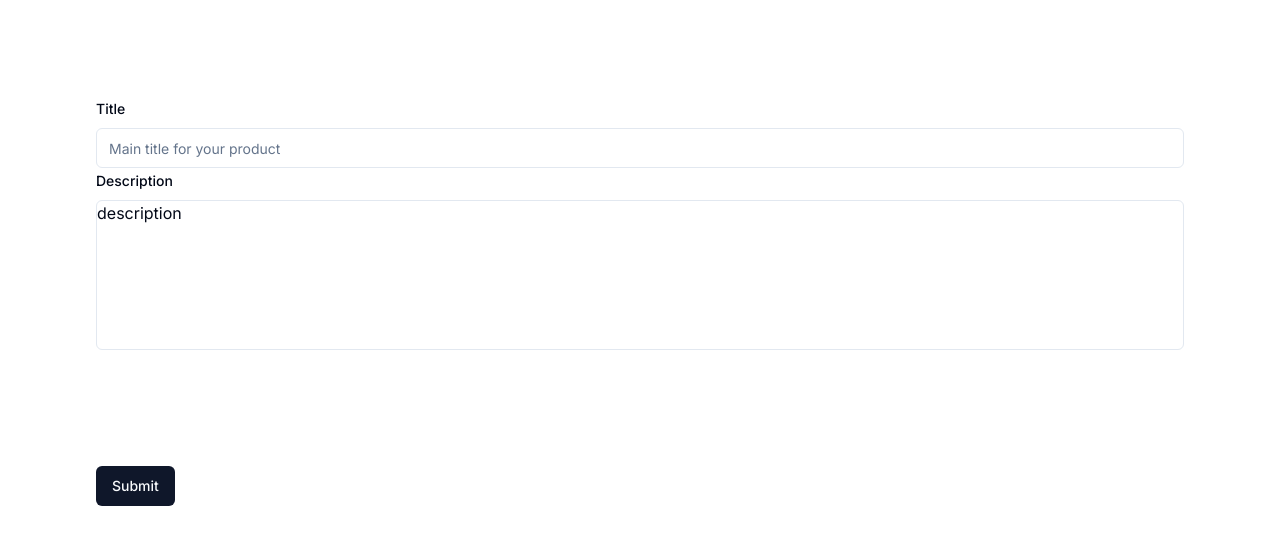
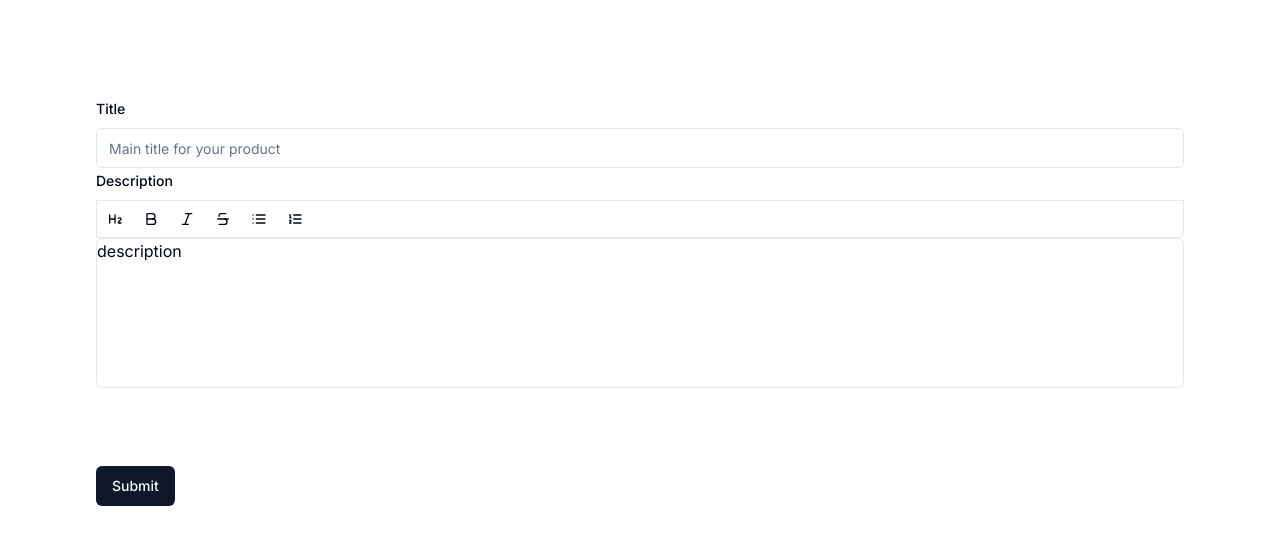
Before and after one commit to hiroshiyoka/rich-text-editor, a Next.js app: page / in a window 1280 px wide. Shown: the top 544 px of the page. Built offline with nearby package versions, Linux system fonts and the light colour scheme.

Commit message:
feat: create Toolbar component and import to Tiptap

```diff
--- a/components/Tiptap.tsx
+++ b/components/Tiptap.tsx
@@ -2,6 +2,7 @@
 
 import { useEditor, EditorContent } from "@tiptap/react";
 import StarterKit from "@tiptap/starter-kit";
+import { Toolbar } from "./Toolbar";
 
 export default function Tiptap({
   description,
@@ -26,6 +27,7 @@ export default function Tiptap({
 
   return (
     <div className="flex flex-col justify-stretch min-h-[250px]">
+      <Toolbar editor={editor} />
       <EditorContent editor={editor} />
     </div>
   );
--- /dev/null
+++ b/components/Toolbar.tsx
@@ -0,0 +1,69 @@
+"use client";
+
+import { type Editor } from "@tiptap/react";
+import {
+  Bold,
+  Strikethrough,
+  Italic,
+  List,
+  ListOrdered,
+  Heading2,
+} from "lucide-react";
+import { Toggle } from "./ui/toggle";
+type Props = {
+  editor: Editor | null;
+};
+
+export function Toolbar({ editor }: Props) {
+  if (!editor) {
+    return null;
+  }
+  return (
+    <div className="border border-input bg-transparent rounded-br-md">
+      <Toggle
+        size="sm"
+        pressed={editor.isActive("heading")}
+        onPressedChange={() =>
+          editor.chain().focus().toggleHeading({ level: 2 }).run()
+        }
+      >
+        <Heading2 className="h-4 w-4" />
+      </Toggle>
+      <Toggle
+        size="sm"
+        pressed={editor.isActive("bold")}
+        onPressedChange={() => editor.chain().focus().toggleBold().run()}
+      >
+        <Bold className="h-4 w-4" />
+      </Toggle>
+      <Toggle
+        size="sm"
+        pressed={editor.isActive("italic")}
+        onPressedChange={() => editor.chain().focus().toggleItalic().run()}
+      >
+        <Italic className="h-4 w-4" />
+      </Toggle>
+      <Toggle
+        size="sm"
+        pressed={editor.isActive("strike")}
+        onPressedChange={() => editor.chain().focus().toggleStrike().run()}
+      >
+        <Strikethrough className="h-4 w-4" />
+      </Toggle>
+      <Toggle
+        size="sm"
+        pressed={editor.isActive("bulletList")}
+        onPressedChange={() => editor.chain().focus().toggleBulletList().run()}
+      >
+        <List className="h-4 w-4" />
+      </Toggle>
+      <Toggle
+        size="sm"
+        pressed={editor.isActive("orderedList")}
+        onPressedChange={() => editor.chain().focus().toggleOrderedList().run()}
+      >
+        <ListOrdered className="h-4 w-4" />
+      </Toggle>
+    </div>
+  );
+}
```
